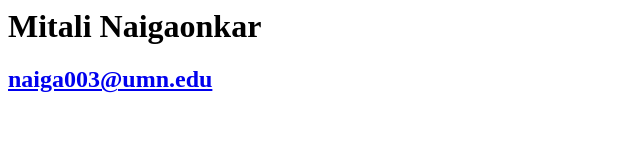
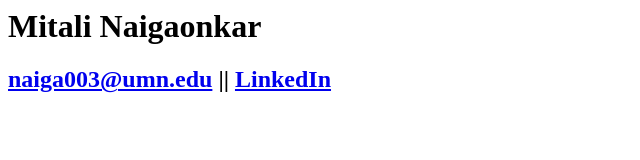
Before and after one commit to metallical/metallical.github.io, a plain HTML site: page index.html in a window 1280 px wide. Shown: the whole page, without its empty margins (0-640 px from the left). Drawn offline with Linux system fonts and the light colour scheme.

Commit message:
Added LinkedIn

```diff
--- a/index.html
+++ b/index.html
@@ -2,7 +2,7 @@
 <html>
 <body>
 <h1> Mitali Naigaonkar </h1>
-<h2> <a href = "mailto: naiga003@umn.edu">naiga003@umn.edu</a> </h2>
-<script type="text/javascript" src="https://platform.linkedin.com/badges/js/profile.js" async defer></script>
+<h2> <a href = "mailto: naiga003@umn.edu">naiga003@umn.edu</a> || <a href = "https://www.linkedin.com/in/mitali-naigaonkar/"> LinkedIn</a> </h2>
+
 </body>
 </html>
```
